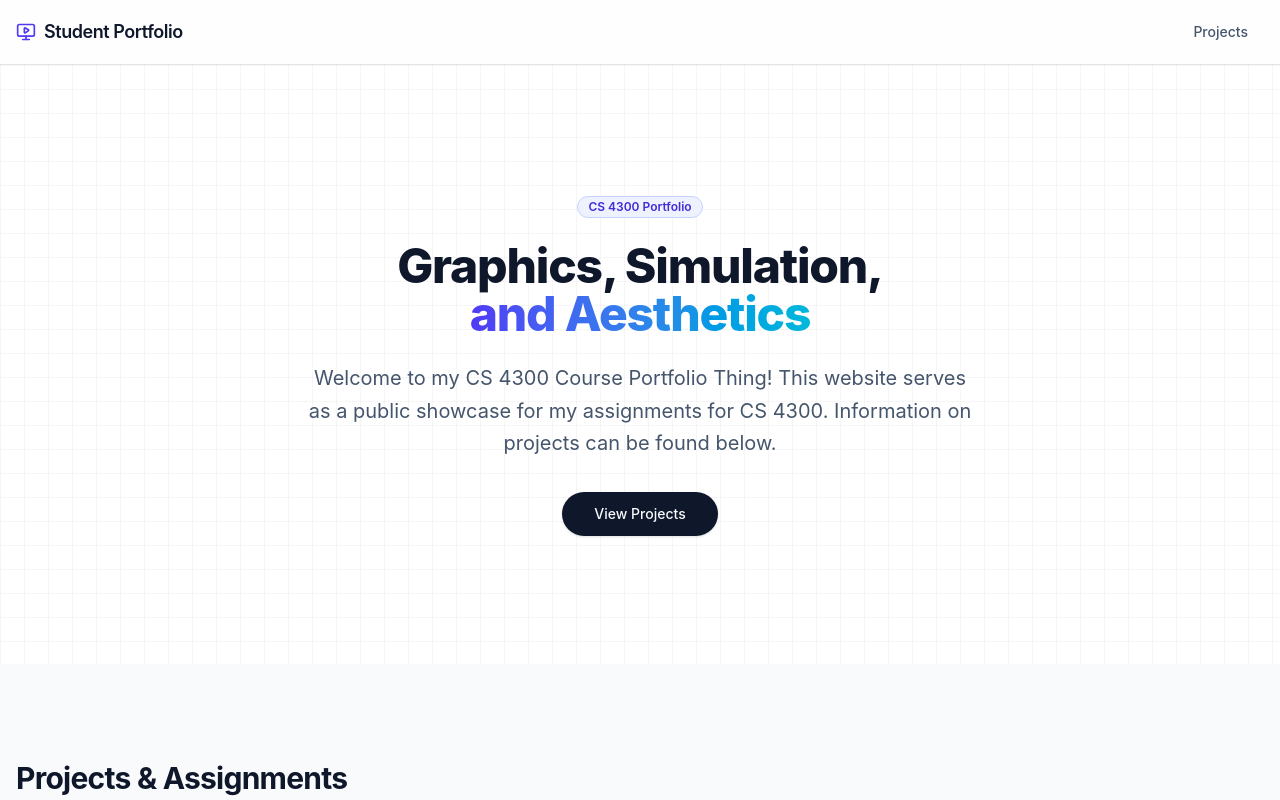
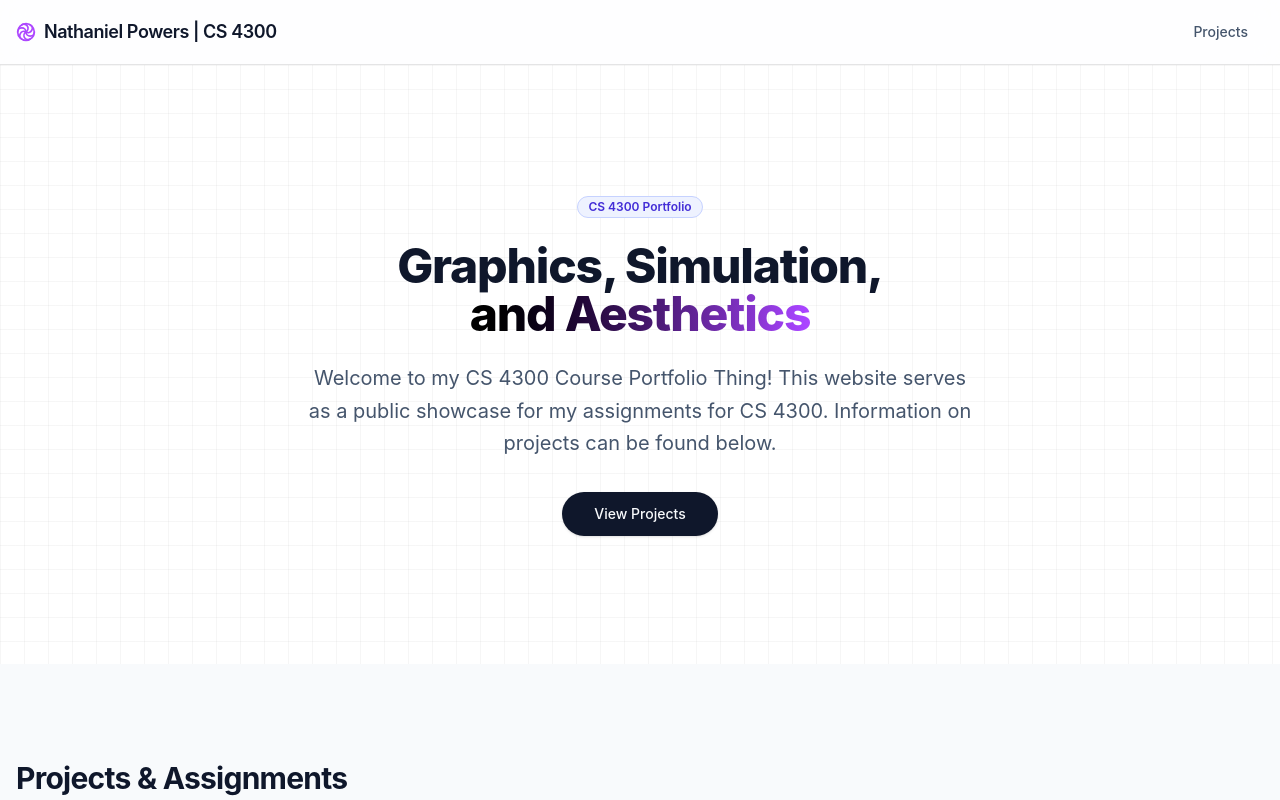
Before and after one commit to nmpowers/CS4300-Portfolio, a React (Vite) app: page / in a window 1280 px wide. Shown: the top 800 px of the page. Built offline with nearby package versions, Linux system fonts and the light colour scheme.

Commit message:
filling with nonsense

```diff
--- a/package.json
+++ b/package.json
@@ -1,5 +1,5 @@
 {
-  "name": "@figma/my-make-file",
+  "name": "my-make-file",
   "private": true,
   "version": "0.0.1",
   "type": "module",
--- a/src/app/App.tsx
+++ b/src/app/App.tsx
@@ -1,5 +1,5 @@
 import * as React from "react";
-import { Github, Code2, MonitorPlay } from "lucide-react";
+import {Github, Code2, MonitorPlay, LoaderPinwheel} from "lucide-react";
 import { Button } from "./components/ui/button";
 import {
   Card,
@@ -47,8 +47,8 @@ export default function App() {
       <header className="sticky top-0 z-40 w-full border-b bg-white/80 backdrop-blur-md">
         <div className="container mx-auto px-4 h-16 flex items-center justify-between">
           <div className="flex items-center gap-2 font-semibold tracking-tight text-lg">
-            <MonitorPlay className="w-5 h-5 text-indigo-600" />
-            <span>Student Portfolio</span>
+            <LoaderPinwheel className="w-5 h-5 text-purple-500" />
+            <span>Nathaniel Powers | CS 4300</span>
           </div>
           <nav>
             <Button variant="ghost" asChild>
@@ -76,7 +76,7 @@ export default function App() {
               </Badge>
               <h1 className="text-4xl md:text-5xl font-extrabold tracking-tight text-slate-900 mb-6">
                 Graphics, Simulation, <br />
-                <span className="text-transparent bg-clip-text bg-gradient-to-r from-indigo-600 to-cyan-500">
+                <span className="text-transparent bg-clip-text bg-gradient-to-r from-black to-purple-500">
                   and Aesthetics
                 </span>
               </h1>
```
